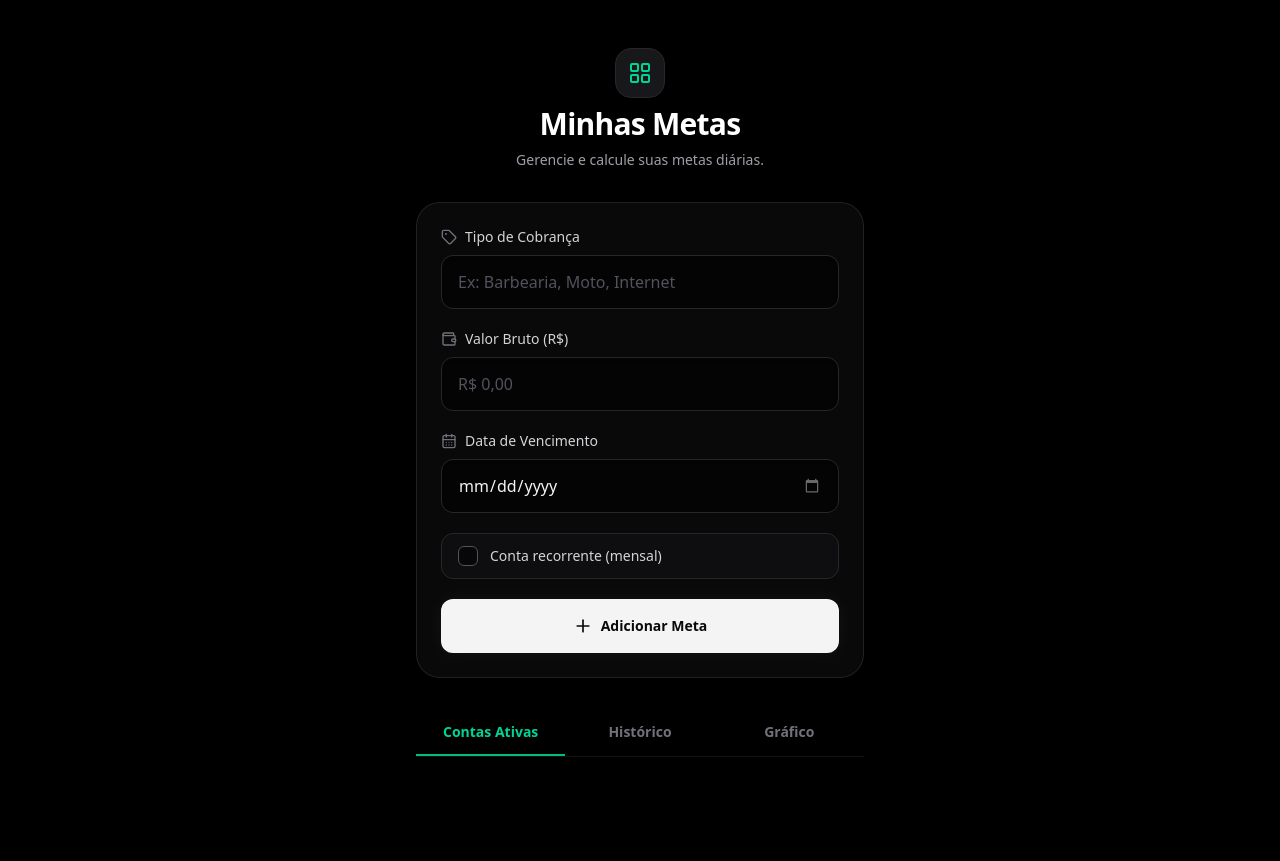
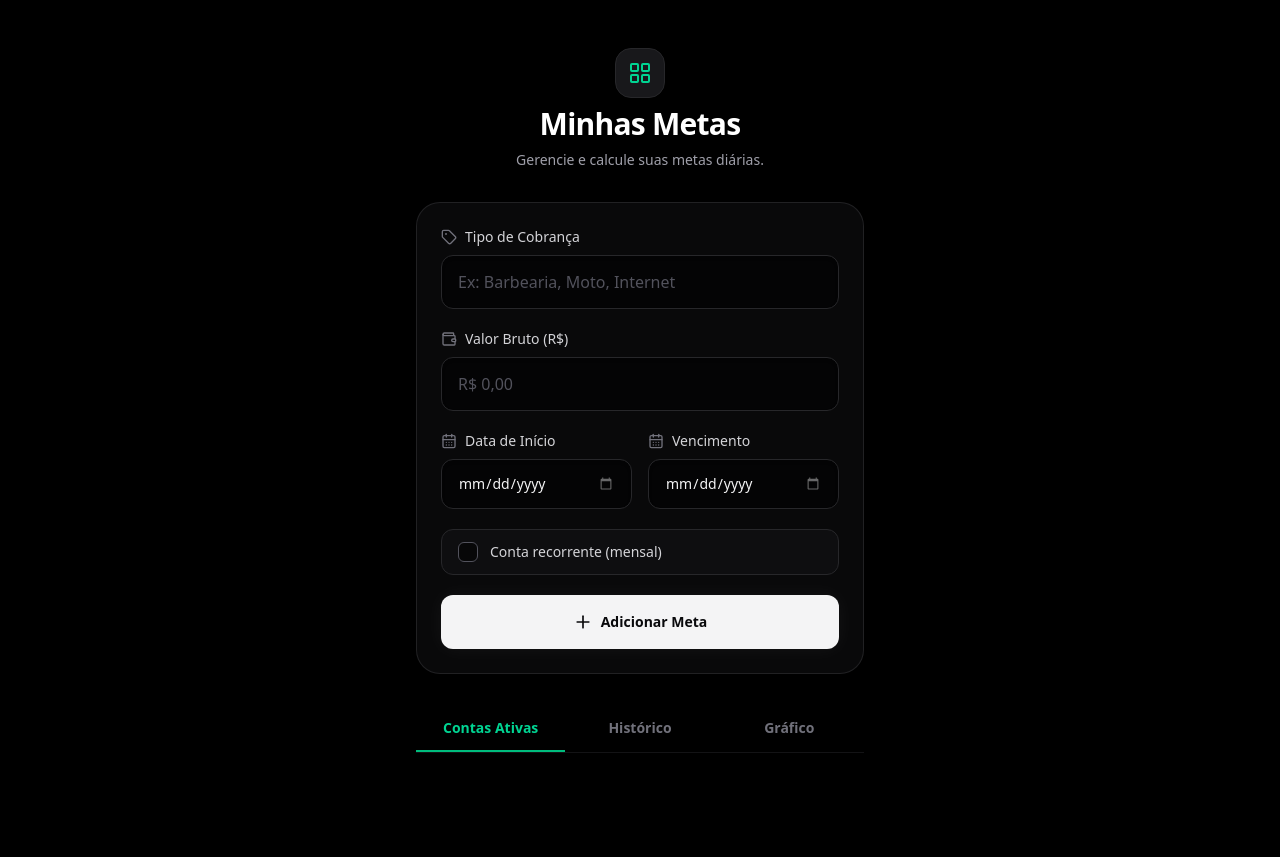
Before and after one commit to CaiqueSeabra/Minhas_Metas, a React (Vite) app: page / in a window 1280 px wide. Built offline with nearby package versions, Linux system fonts and the light colour scheme.

Commit message:
feat: add start date field to goals
Allow users to define a start date for financial goals and handle its incremental updates for recurring items.

```diff
--- a/src/App.tsx
+++ b/src/App.tsx
@@ -36,6 +36,7 @@ interface Meta {
   descricao: string;
   valor: number;
   vencimento: string;
+  dataInicio?: string;
   progresso?: number;
   pago?: boolean;
   recorrente?: boolean;
@@ -56,6 +57,7 @@ export default function App() {
 
   const [descricao, setDescricao] = useState('');
   const [valorInput, setValorInput] = useState('');
+  const [dataInicio, setDataInicio] = useState('');
   const [dataFinal, setDataFinal] = useState('');
   const [recorrente, setRecorrente] = useState(false);
 
@@ -106,12 +108,14 @@ export default function App() {
       descricao: descricao.trim(),
       valor: valor,
       vencimento: dataFinal,
+      dataInicio: dataInicio || undefined,
       recorrente: recorrente
     };
 
     setMetas([...metas, novaMeta]);
     setDescricao('');
     setValorInput('');
+    setDataInicio('');
     setRecorrente(false);
     setSelectedPeriod(dataFinal.substring(0, 7));
   };
@@ -131,6 +135,18 @@ export default function App() {
     }
 
     const nextVencimento = `${data.getFullYear()}-${String(data.getMonth() + 1).padStart(2, '0')}-${String(data.getDate()).padStart(2, '0')}`;
+
+    let nextDataInicio = undefined;
+    if (metaAtual.dataInicio) {
+      const [anoIStr, mesIStr, diaIStr] = metaAtual.dataInicio.split('-');
+      let dataI = new Date(parseInt(anoIStr), parseInt(mesIStr) - 1, parseInt(diaIStr));
+      dataI.setMonth(dataI.getMonth() + 1);
+      if (dataI.getMonth() !== (parseInt(mesIStr) % 12)) {
+        dataI.setDate(0);
+      }
+      nextDataInicio = `${dataI.getFullYear()}-${String(dataI.getMonth() + 1).padStart(2, '0')}-${String(dataI.getDate()).padStart(2, '0')}`;
+    }
+
     const alreadyExists = novasMetas.some(m => m.descricao === metaAtual.descricao && m.vencimento === nextVencimento && !m.pago);
 
     if (!alreadyExists) {
@@ -139,6 +155,7 @@ export default function App() {
         descricao: metaAtual.descricao,
         valor: metaAtual.valor,
         vencimento: nextVencimento,
+        dataInicio: nextDataInicio,
         recorrente: true,
         progresso: 0,
         pago: false
@@ -247,10 +264,21 @@ export default function App() {
     const porcentagem = Math.min(100, Math.round((progressoAtual / meta.valor) * 100));
 
     const dataVencimento = new Date(meta.vencimento + 'T00:00:00');
-    const diferencaMilissegundos = dataVencimento.getTime() - dataAtual.getTime();
-    const diasParaVencer = Math.round(diferencaMilissegundos / (1000 * 60 * 60 * 24));
 
-    let diasCalculo = diasParaVencer + 1;
+    let dataReferencia = dataAtual;
+    if (meta.dataInicio) {
+      const dataI = new Date(meta.dataInicio + 'T00:00:00');
+      if (dataI > dataAtual) {
+        dataReferencia = dataI;
+      }
+    }
+
+    const diferencaMilissegundosReal = dataVencimento.getTime() - dataAtual.getTime();
+    const diasParaVencer = Math.round(diferencaMilissegundosReal / (1000 * 60 * 60 * 24));
+
+    const diferencaMilissegundosCalc = dataVencimento.getTime() - dataReferencia.getTime();
+    let diasCalculo = Math.round(diferencaMilissegundosCalc / (1000 * 60 * 60 * 24));
+
     if (diasCalculo <= 0) diasCalculo = 1;
 
     const metaDiaria = restante / diasCalculo;
@@ -425,10 +453,24 @@ export default function App() {
             />
           </div>
 
+          <div className="grid grid-cols-2 gap-4">
+            <div>
+              <label htmlFor="dateInicio" className="flex items-center space-x-2 text-sm font-medium text-zinc-300 mb-2">
+                <CalendarDays className="w-4 h-4 text-zinc-500" />
+                <span>Data de Início</span>
+              </label>
+              <input
+                type="date"
+                id="dateInicio"
+                value={dataInicio}
+                onChange={(e) => setDataInicio(e.target.value)}
+                className="w-full bg-black/50 border border-zinc-800 rounded-xl px-4 py-3.5 text-zinc-100 focus:outline-none focus:border-emerald-500/50 focus:ring-1 focus:ring-emerald-500/50 transition-all shadow-inner text-sm [&::-webkit-calendar-picker-indicator]:invert-[0.8] [&::-webkit-calendar-picker-indicator]:opacity-50 hover:[&::-webkit-calendar-picker-indicator]:opacity-100"
+              />
+            </div>
             <div>
               <label htmlFor="dateFinal" className="flex items-center space-x-2 text-sm font-medium text-zinc-300 mb-2">
                 <CalendarDays className="w-4 h-4 text-zinc-500" />
-              <span>Data de Vencimento</span>
+                <span>Vencimento</span>
               </label>
               <input
                 type="date"
@@ -436,8 +478,9 @@ export default function App() {
                 min={minDate}
                 value={dataFinal}
                 onChange={(e) => setDataFinal(e.target.value)}
-              className="w-full bg-black/50 border border-zinc-800 rounded-xl px-4 py-3.5 text-zinc-100 focus:outline-none focus:border-emerald-500/50 focus:ring-1 focus:ring-emerald-500/50 transition-all shadow-inner [&::-webkit-calendar-picker-indicator]:invert-[0.8] [&::-webkit-calendar-picker-indicator]:opacity-50 hover:[&::-webkit-calendar-picker-indicator]:opacity-100"
+                className="w-full bg-black/50 border border-zinc-800 rounded-xl px-4 py-3.5 text-zinc-100 focus:outline-none focus:border-emerald-500/50 focus:ring-1 focus:ring-emerald-500/50 transition-all shadow-inner text-sm [&::-webkit-calendar-picker-indicator]:invert-[0.8] [&::-webkit-calendar-picker-indicator]:opacity-50 hover:[&::-webkit-calendar-picker-indicator]:opacity-100"
               />
+            </div>
           </div>
 
           <div className="flex items-center space-x-3 bg-zinc-900/40 border border-zinc-800 rounded-xl px-4 py-3 cursor-pointer select-none" onClick={() => setRecorrente(!recorrente)}>
```
Lines whose indentation alone changed are shown as unchanged.
